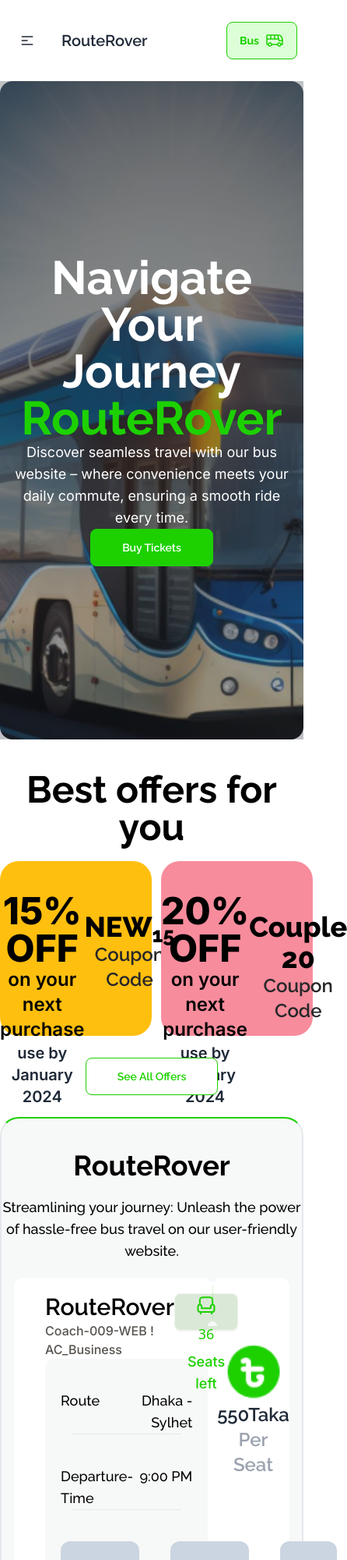
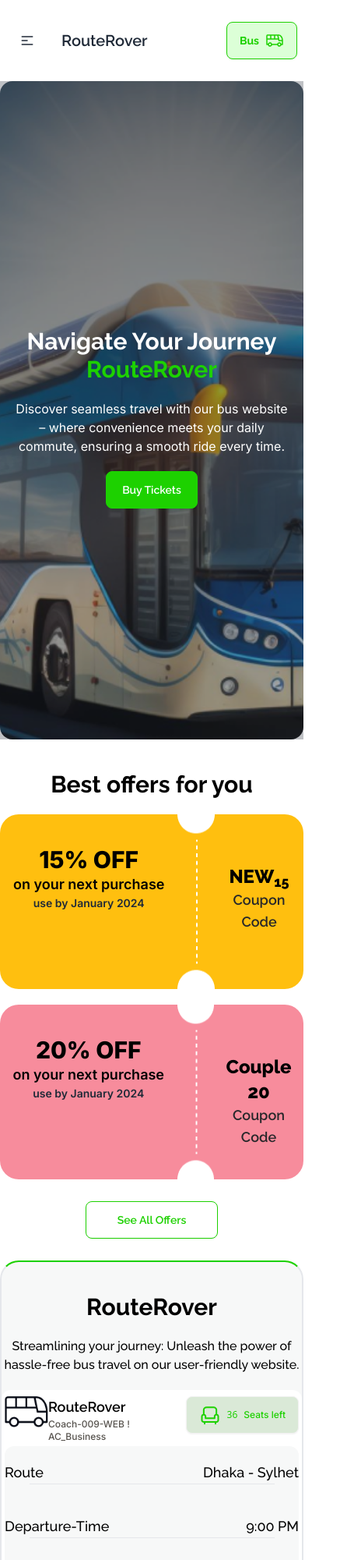
Before and after one commit to mottalibhassan/B9A5-smart-ticketing-main, a plain HTML site: page index.html in a window 390 px wide. Shown: the top 2000 px of the page at 78% size, 446 px wide, since content can reach past the window. Drawn offline with nearby package versions, Linux system fonts and the light colour scheme.

Commit message:
responsive for phone

```diff
--- a/index.html
+++ b/index.html
@@ -46,44 +46,44 @@
         <div class="hero min-h-screen rounded-2xl" style="background-image: url(./images/banner.png);">
             <div class="hero-overlay bg-opacity-30"></div>
             <div class="hero-content text-center text-neutral-content">
-              <div class="max-w-2xl">
-                <h1 class="text-6xl text-white font-bold raleway800  text-center">Navigate Your Journey <br><span class="text-6xl text-[#1DD100]">RouteRover</span></h1>
-                <p class="text-lg inter400 text-white text-center">Discover seamless travel with our bus website – where convenience meets your daily commute, ensuring a smooth ride every time.</p>
-                <button class="btn px-10  border-[#1DD100] text-white raleway800 bg-[#1DD100]  hover:text-black" ><a href="#buyTicket">Buy Tickets</a></button>
+              <div class="max-w-2xl ">
+                <h1 class="text-3xl lg:text-6xl py-5 text-white font-bold raleway800  text-center">Navigate Your Journey <br><span class="text-3xl py-5 lg:text-6xl text-[#1DD100]">RouteRover</span></h1>
+                <p class="text-base lg:text-lg pb-5 inter400 text-white text-center">Discover seamless travel with our bus website – where convenience meets your daily commute, ensuring a smooth ride every time.</p>
+                <button class="btn px-5  lg:px-10  border-[#1DD100] text-white raleway800 bg-[#1DD100]  hover:text-black" ><a href="#buyTicket">Buy Tickets</a></button>
               </div>
             </div>
           </div>
        </section>
         <!-- Best offers for you -->
         <section class=" mt-10 my-5" >
-            <h2 class="text-black text-5xl font-bold text-center raleway700">Best offers for you</h2>
-            <div class="flex gap-3">
-                <div class="w-2/4 h-56 bg-[#FFBF0F] rounded-3xl mt-5 flex">
+            <h2 class="text-black text-3xl lg:text-5xl font-bold text-center raleway700">Best offers for you</h2>
+            <div class="lg:flex gap-3">
+                <div class="w-full lg:w-2/4 h-56 bg-[#FFBF0F] rounded-3xl mt-5 flex">
+                    <div class="w-3/5  text-center pt-10">
+                        <h2 class="text-3xl lg:text-5xl inter900 text-black font-extrabold">15% OFF</h2>
+                        <h5 class="text-lg  lg:text-2xl inter900 text-black font-semibold">on your next purchase</h5>
+                        <p class="text-sm lg:text-xl inter700 font-semibold">use by January 2024</p>
+                    </div>
+                    <div >
+                        <img class="h-full" src="./images/cupon-devider.png" alt="">
+                    </div>
+                    <div class="text-center py-16">
+                        <h2 class="text-2xl lg:text-4xl raleway700 text-black font-extrabold">NEW<sub>15</sub></h2>
+                        <p class="text-lg lg:text-2xl raleway700 text-zinc-800 font-semibold">Coupon Code</p>
+                    </div>
+                </div>
+                <div class="w-full lg:w-2/4 h-56 bg-[#F78C9C] rounded-3xl mt-5 flex">
                     <div class="w-3/5 text-center pt-10">
-                        <h2 class="text-5xl inter900 text-black font-extrabold">15% OFF</h2>
-                        <h5 class="text-2xl inter900 text-black font-semibold">on your next purchase</h5>
-                        <p class="text-xl inter700 font-semibold">use by January 2024</p>
+                        <h2 class="text-3xl lg:text-5xl inter900 text-black font-extrabold">20% OFF</h2>
+                        <h5 class="text-lg  lg:text-2xl inter900 text-black font-semibold">on your next purchase</h5>
+                        <p class="text-sm lg:text-xl inter700 font-semibold">use by January 2024</p>
                     </div>
                     <div>
-                        <img src="./images/cupon-devider.png" alt="">
+                        <img class="h-full" src="./images/cupon-devider.png" alt="">
                     </div>
                     <div class="text-center py-16">
-                        <h2 class="text-4xl raleway700 text-black font-extrabold">NEW<sub>15</sub></h2>
-                        <p class="text-2xl raleway700 text-zinc-800 font-semibold">Coupon Code</p>
-                    </div>
-                </div>
-                <div class="w-2/4 h-56 bg-[#F78C9C] rounded-3xl mt-5 flex">
-                    <div class="w-3/5 text-center pt-10">
-                        <h2 class="text-5xl inter900 text-black font-extrabold">20% OFF</h2>
-                        <h5 class="text-2xl inter900 text-black font-semibold">on your next purchase</h5>
-                        <p class="text-xl inter700 font-semibold">use by January 2024</p>
-                    </div>
-                    <div>
-                        <img src="./images/cupon-devider.png" alt="">
-                    </div>
-                    <div class="text-center py-16">
-                        <h2 class="text-4xl raleway700 text-black font-extrabold">Couple 20</h2>
-                        <p class="text-2xl raleway700  text-zinc-800 font-semibold">Coupon Code</p>
+                        <h2 class="text-2xl lg:text-4x raleway700 text-black font-extrabold">Couple 20</h2>
+                        <p class="text-lg lg:text-2xl raleway700  text-zinc-800 font-semibold">Coupon Code</p>
                     </div>
                 </div>
             </div>
@@ -97,34 +97,34 @@
         <section class="bg-[#F7F8F8] rounded-t-3xl border-t-[#1dd100] border-2" id="buyTicket">
             <!-- paribahan section title and discription -->
             <div>
-                <h2 class="text-4xl text-black raleway700 pt-10 font-bold text-center">RouteRover</h2>
-                <p class="text-lg text-black raleway500 pt-5 font-medium text-center">Streamlining your journey: Unleash the power of hassle-free bus travel on our user-friendly website.</p>
+                <h2 class="text-3xl lg:text-4xl text-black raleway700 pt-10 font-bold text-center">RouteRover</h2>
+                <p class="text-base lg:text-lg text-black raleway500 pt-5 font-medium text-center">Streamlining your journey: Unleash the power of hassle-free bus travel on our user-friendly website.</p>
             </div>
             <!-- bus sidule  -->
-            <div class="bg-white  w-11/12 m-auto mt-5 flex mb-10 pl-10 rounded-xl">
+            <div class="bg-white w-full lg:w-11/12 m-auto mt-5 lg:flex mb-10 pl-1 pr-1 lg:pl-10 rounded-xl">
                 <!-- first part of sidule -->
-                <div class="w-8/12 ">
+                <div class="w-full lg:w-8/12 ">
                     <!-- first part upper side -->
-                    <div class="flex pt-5">
-                        <div class="w-20 h-20 object-cover ">
+                    <div class="flex pt-2 lg:pt-5">
+                        <div class="w-14 lg:w-20 h-16 lg:h-20 object-cover ">
                             <img src="./images/bus-logo.png" alt="">
                         </div>
                         <div class="flex-1">
-                            <h2 class="text-3xl raleway800 text-black font-semibold">RouteRover</h2>
-                            <p class="text-base inter500 text-stone-600 font-medium">Coach-009-WEB ! AC_Business</p>
+                            <h2 class="text-lg lg:text-3xl raleway800 text-black font-semibold">RouteRover</h2>
+                            <p class="text-xs lg:text-base inter500 text-stone-600 font-medium">Coach-009-WEB ! AC_Business</p>
                         </div>
                         <div class="flex-1 text-right">
                             <button class="btn bg-[#dae9d7] hover:bg-white border hover:border-[#1dd100]">
                                 <div>
-                                    <img src="./images/seat-green.png" alt="">
+                                    <img class="sm:h-1 sm:w-1" src="./images/seat-green.png" alt="">
                                 </div>
-                                <span id="sitNumbers" class="text-lg text-[#1dd100] font-medium">36</span>
-                                <p class="text-lg text-[#1dd100] inter700 font-medium">Seats left</p>
+                                <span id="sitNumbers" class="text-xs lg:text-lg text-[#1dd100] font-medium">36</span>
+                                <p class="text-xs lg:text-lg text-[#1dd100] inter700 font-medium">Seats left</p>
                             </button>
                         </div>
                     </div>
                     <!-- first part lower side -->
-                    <div class="bg-[#F7F8F8] rounded-xl p-5">
+                    <div class="bg-[#F7F8F8] rounded-xl  lg:p-5">
                         <div class="flex pt-5">
                             <div class="w-2/5  text-left">
                                 <p class="text-lg raleway600 text-black font-medium">Route</p>
@@ -145,19 +145,19 @@
                         <hr class="w-5/6 m-auto">
                         <div class="flex pt-10 gap-10">
                             <div class="w-auto bg-slate-300 p-5 rounded-xl bg-[#0307120d]">
-                                <p class="text-sm font-normal inter500 text-black">Boarding Point - Laxmipur</p>
+                                <p class="text-xs lg:text-sm font-normal inter500 text-black">Boarding Point - Laxmipur</p>
                             </div>
                             <div class="w-auto bg-slate-300 p-5 rounded-xl bg-[#0307120d]">
-                                <p class="text-sm font-normal inter500 text-black">Dropping Point - Bogura</p>
+                                <p class="text-xs lg:text-sm font-normal inter500 text-black">Dropping Point - Bogura</p>
                             </div>
                             <div class="w-auto bg-slate-300 p-5 rounded-xl bg-[#0307120d]">
-                                <p class="text-sm font-normal inter500 text-black">Est. Time - 11 Hour</p>
+                                <p class="text-xs lg:text-sm font-normal inter500 text-black">Est. Time - 11 Hour</p>
                             </div>
                         </div>
                     </div>
                 </div>
                 <!-- 2nd part of sidule -->
-                <div>
+                <div class="hidden">
                     <img src="./images/info-devider.png" alt="">
                 </div>
                 <!-- 3rd part of sidule -->
@@ -170,10 +170,10 @@
             <!-- most important part  seat and ticket confurmation part -->
             <!-- seat plan first div -->
             <!-- start -->
-            <div class="flex">
-                <div class="w-6/12">
+            <div class="lg:flex">
+                <div class="w-full lg:w-6/12">
                     <div>
-                        <div class="py-4">
+                        <div class="py-2 lg:py-4">
                             <p class="text-2xl raleway600 font-semibold pl-3 text-black">Select Your Seat</p>
                             <br>
                         </div>
@@ -182,11 +182,11 @@
                         <div class="flex pl-3">
                             <div class="flex justify-start flex-1">
                                 <img src="./images/seat-gray.png" alt="">
-                                <p class="text-lg text-black inter500">Available</p>
+                                <p class="text-base lg:text-lg text-black inter500">Available</p>
                             </div>
                             <div class="flex  justify-end flex-1">
                                 <img src="./images/seat-green-filled.png" alt="">
-                                <p class="text-lg text-[#1dd100] inter500">Selected</p>
+                                <p class="text-base lg:text-lg text-[#1dd100] inter500">Selected</p>
                             </div>
                         </div>
                         <br>
@@ -198,7 +198,7 @@
                             </button>
                         </div>
                         <div class="flex">
-                            <div class="flex flex-col gap-3">
+                            <div class="flex flex-col gap-2 lg:gap-3">
                                 <button class="btn">A</button>
                                 <button class="btn">B</button>
                                 <button class="btn">C</button>
@@ -210,7 +210,7 @@
                                 <button class="btn">I</button>
                                 <button class="btn">J</button>
                               </div>
-                            <div class="flex flex-col w-32 gap-3  mx-3">
+                            <div class="flex flex-col w-32 gap-2 lg:gap-3  mx-1 lg:mx-3">
                                 <button class="btn sit">A1</button>
                                 <button class="btn sit">B1</button>
                                 <button class="btn sit">C1</button>
@@ -222,7 +222,7 @@
                                 <button class="btn sit">I1</button>
                                 <button class="btn sit">J1</button>
                               </div>
-                              <div class="flex flex-col w-32 gap-3 mx-3">
+                              <div class="flex flex-col w-32 gap-2 lg:gap-3 mx-1 lg:mx-3">
                                 <button class="btn  sit">A2</button>
                                 <button class="btn  sit">B2</button>
                                 <button class="btn  sit">C2</button>
@@ -234,7 +234,7 @@
                                 <button class="btn  sit">I2</button>
                                 <button class="btn  sit">J2</button>
                               </div>
-                              <div class="flex flex-col w-32 gap-3 mx-7">
+                              <div class="flex flex-col w-32 gap-2 lg:gap-3 mx-1 lg:mx-4">
                                 <button class="btn  sit">A3</button>
                                 <button class="btn  sit">B3</button>
                                 <button class="btn  sit">C3</button>
@@ -246,7 +246,7 @@
                                 <button class="btn  sit">I3</button>
                                 <button class="btn  sit">J3</button>
                               </div>
-                              <div class="flex flex-col w-32 gap-3 mx-3">
+                              <div class="flex flex-col w-32 gap-2 lg:gap-3 mx-1 lg:mx-3">
                                 <button class="btn  sit">A4</button>
                                 <button class="btn  sit">B4</button>
                                 <button class="btn  bg-[#1dd100]">C4</button>
@@ -261,7 +261,7 @@
                         </div>
                     </div>
                 </div>
-                <div class="pl-5">
+                <div class="hidden lg:pl-5">
                     <img src="./images/Line 1.png" alt="">
                 </div>
                 <div class="px-5 flex-1">
```
Also changed, not shown: style.css (+7 -0 lines).
